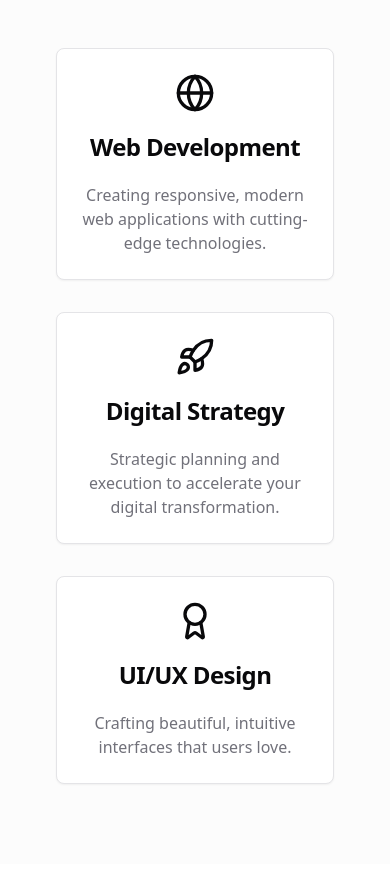
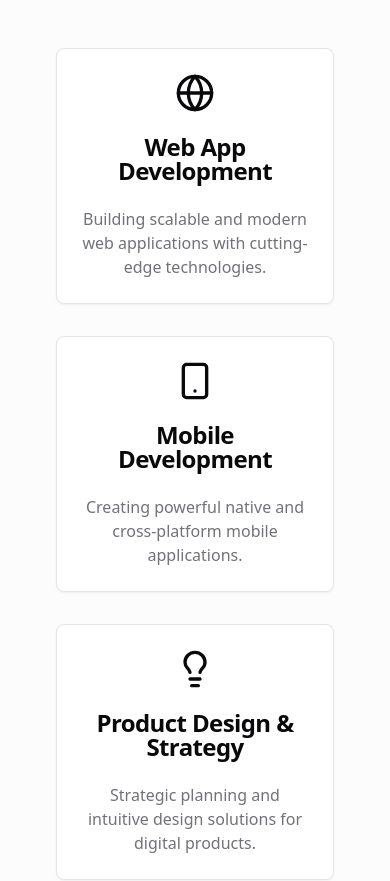
Before and after one commit to horacioh/programax-website, a React (Vite) app: page / in a window 390 px wide. Shown: the part 960-1841 px from the top of the page. Built offline with nearby package versions, Linux system fonts and the light colour scheme.

Commit message:
Update company info and navbar
Update company name to "Programax Ventures" and reflect updated services (web app development, mobile development, product design & strategy).  Remove "Work" link from the navigation bar.

```diff
--- a/src/components/Navbar.tsx
+++ b/src/components/Navbar.tsx
@@ -7,10 +7,9 @@ const Navbar = () => {
     <nav className="fixed w-full z-50 glass">
       <div className="container mx-auto px-6 py-4">
         <div className="flex items-center justify-between">
-          <div className="text-xl font-semibold">TechAgency</div>
+          <div className="text-xl font-semibold">Programax Ventures</div>
           <div className="hidden md:flex items-center space-x-8">
             <a href="#services" className="hover:text-primary transition-colors">Services</a>
-            <a href="#work" className="hover:text-primary transition-colors">Work</a>
             <a href="#about" className="hover:text-primary transition-colors">About</a>
             <Button variant="outline" className="hover-scale">
               Contact Us
--- a/src/components/ServicesSection.tsx
+++ b/src/components/ServicesSection.tsx
@@ -1,23 +1,23 @@
 
-import { Award, Rocket, Globe } from 'lucide-react';
+import { Globe, Smartphone, Lightbulb } from 'lucide-react';
 import { Card, CardHeader, CardTitle, CardContent } from '@/components/ui/card';
 
 const ServicesSection = () => {
   const services = [
     {
       icon: <Globe className="w-10 h-10 mb-4" />,
-      title: "Web Development",
-      description: "Creating responsive, modern web applications with cutting-edge technologies."
+      title: "Web App Development",
+      description: "Building scalable and modern web applications with cutting-edge technologies."
     },
     {
-      icon: <Rocket className="w-10 h-10 mb-4" />,
-      title: "Digital Strategy",
-      description: "Strategic planning and execution to accelerate your digital transformation."
+      icon: <Smartphone className="w-10 h-10 mb-4" />,
+      title: "Mobile Development",
+      description: "Creating powerful native and cross-platform mobile applications."
     },
     {
-      icon: <Award className="w-10 h-10 mb-4" />,
-      title: "UI/UX Design",
-      description: "Crafting beautiful, intuitive interfaces that users love."
+      icon: <Lightbulb className="w-10 h-10 mb-4" />,
+      title: "Product Design & Strategy",
+      description: "Strategic planning and intuitive design solutions for digital products."
     }
   ];
 
```
